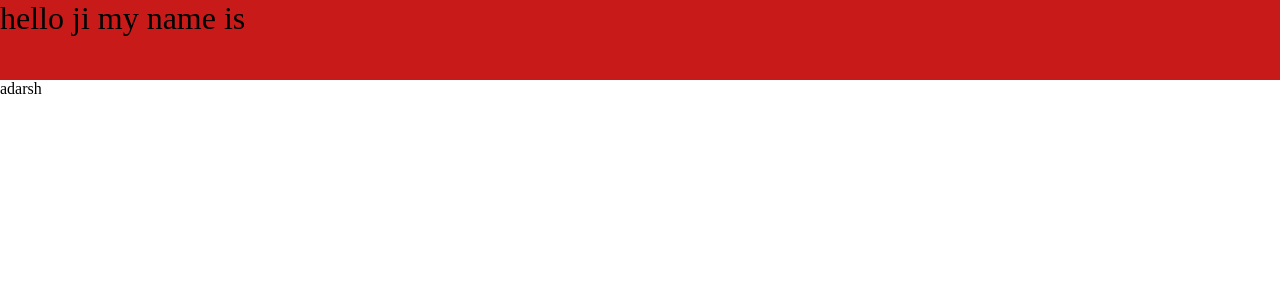
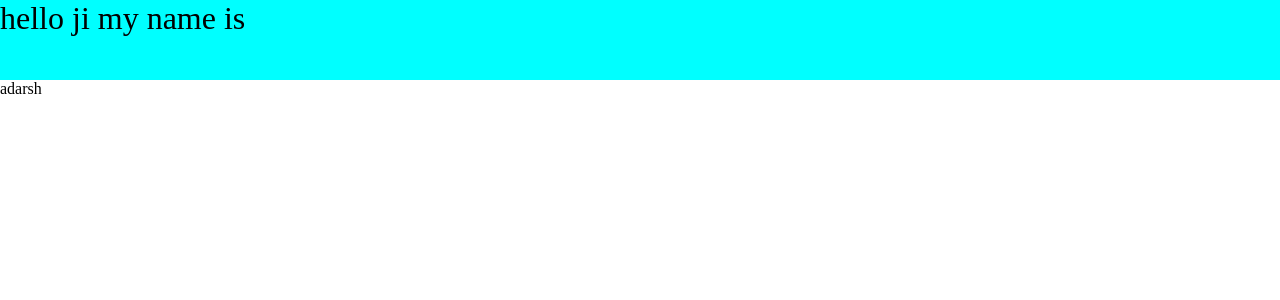
Before and after one commit to Algohercules/react, a React (Vite) app in the folder react-project-one/: page / in a window 1280 px wide. Shown: the top 300 px of the page. Built offline with nearby package versions, Linux system fonts and the light colour scheme.

Commit message:
css change in index.css

```diff
--- a/react-project-one/src/App.css
+++ b/react-project-one/src/App.css
@@ -10,7 +10,7 @@ P{
   box-sizing: border-box;
 }
 
-
+/*
 p{
   background-color: #c91a1a;
-}
+} */
--- a/react-project-one/src/index.css
+++ b/react-project-one/src/index.css
@@ -1,3 +1,7 @@
 p{
   height: 5rem;
 }
+
+p{
+  background-color: aqua;
+}
```
